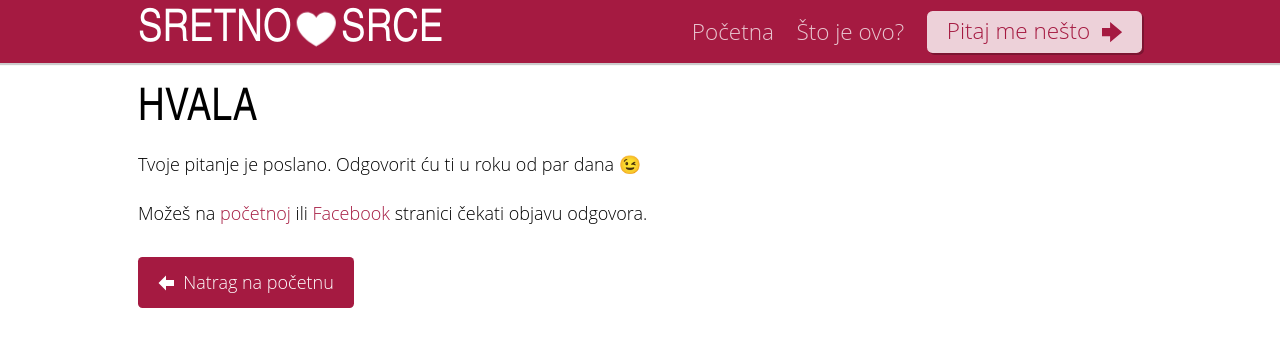
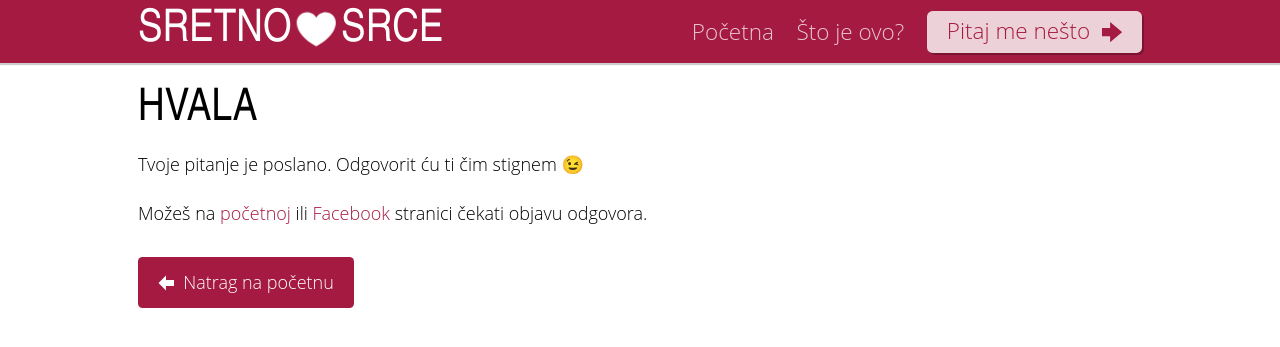
Before and after one commit to silvenon/sretnosrce, a Jekyll site: the page built from hvala/index.md, in a window 1280 px wide. Shown: the top 347 px of the page. Built offline with Jekyll 4.4.1, drawn with Linux system fonts in a browser that asks for light colours; emoji names are drawn with the system emoji font; comment, search, counter and statistics services are not loaded.

Commit message:
No promises

```diff
--- a/hvala/index.md
+++ b/hvala/index.md
@@ -1,12 +1,12 @@
 ---
 layout: site
-excerpt: Tvoje pitanje je poslano. Odgovorit ću ti unutar par dana.
+excerpt: Tvoje pitanje je poslano. Odgovorit ću ti čim stignem.
 script: thanks
 ---
 
 # Hvala
 
-Tvoje pitanje je poslano. Odgovorit ću ti u roku od par dana :wink:
+Tvoje pitanje je poslano. Odgovorit ću ti čim stignem :wink:
 
 Odgovor ćeš dobiti na email. Možda ti prije toga pošaljem potpitanje, ako mi nešto bude nejasno :grin:
 
```
